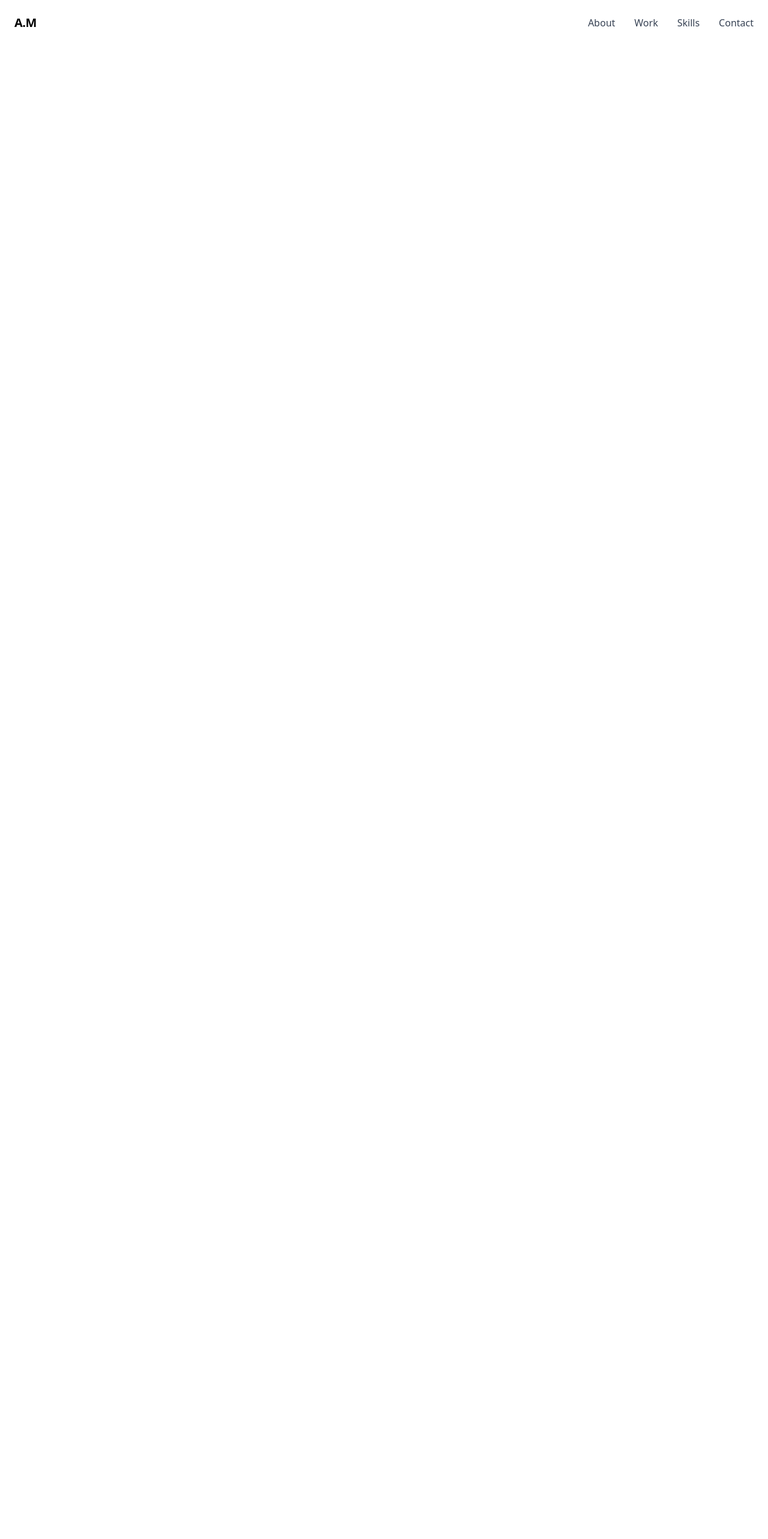
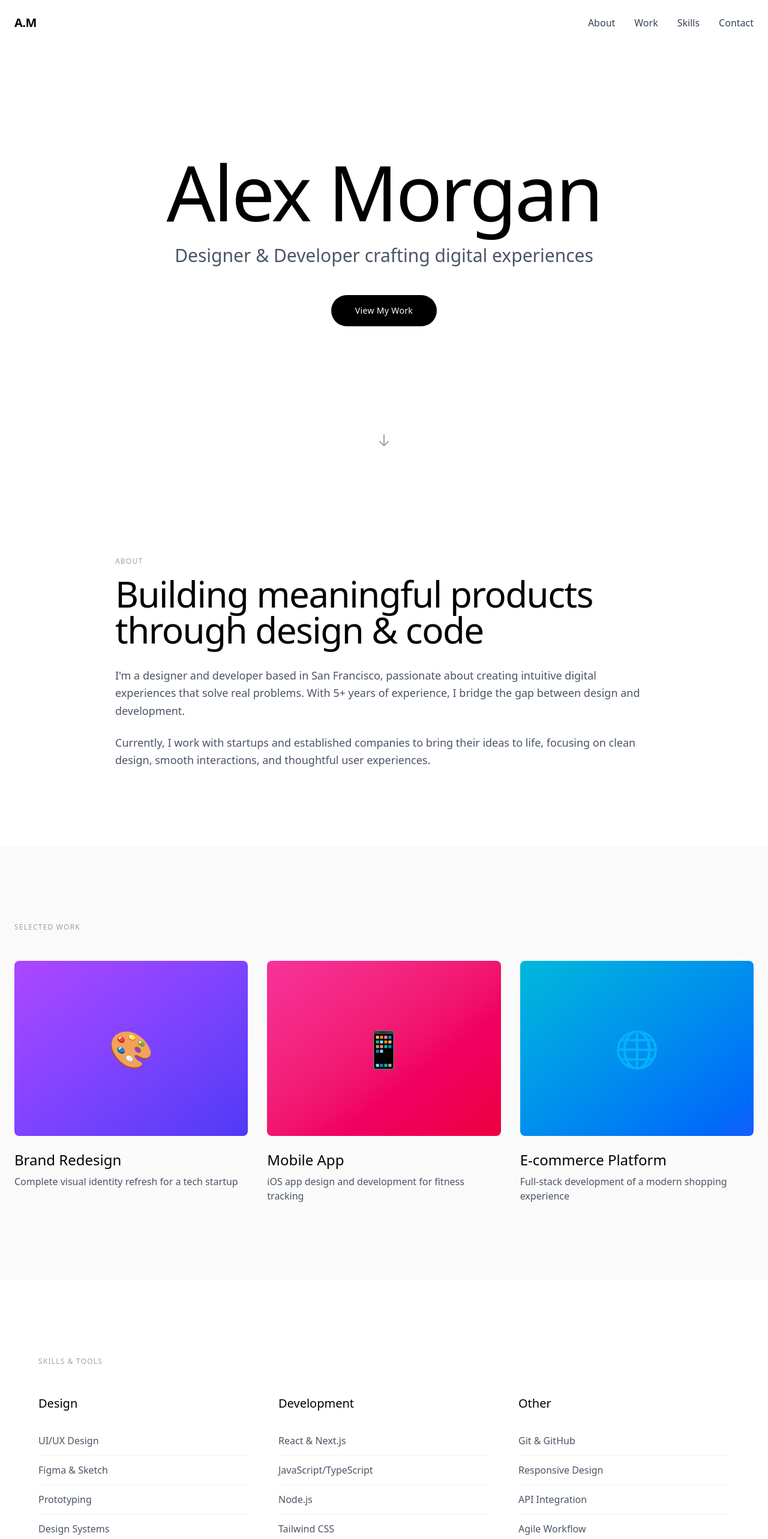
Before and after one commit to AndyAtmadja03S/webp, a Next.js app: page / in a window 1280 px wide. Shown: the top 2566 px of the page at 60% size. Before the commit the page ends 800 px from the top, so only its background shows below. Built offline with nearby package versions, Linux system fonts and the light colour scheme.

Commit message:
Will polish tomorrow

```diff
--- a/app/page.tsx
+++ b/app/page.tsx
@@ -1,6 +1,11 @@
 'use client';
 
 import NavBar from "./components/navbar";
+import AboutPage from "./pages/AboutPage";
+import ContactPage from "./pages/ContactPage";
+import HeroPage from "./pages/HeroPage"
+import SkillsPage from "./pages/SkillsPage";
+import WorkPage from "./pages/WorkPage";
 
 export default function Home() {
   return (
@@ -8,6 +13,12 @@ export default function Home() {
       <NavBar>
 
       </NavBar>
+      <HeroPage></HeroPage>
+      <AboutPage/>
+      <WorkPage></WorkPage>
+      <SkillsPage></SkillsPage>
+      <ContactPage></ContactPage>
+
     </div>
   );
 }
--- /dev/null
+++ b/app/pages/AboutPage.tsx
@@ -0,0 +1,30 @@
+'use client'
+
+export default function About() {
+  return (
+    <section id="about" className="py-32 px-6 bg-white">
+      <div className="max-w-4xl mx-auto">
+        <p className="text-xs uppercase tracking-widest text-gray-400 mb-4">
+          About
+        </p>
+
+        <h2 className="text-4xl md:text-5xl lg:text-6xl font-light tracking-tight mb-8">
+          Building meaningful products through design & code
+        </h2>
+
+        <div className="space-y-6 text-lg text-gray-600 leading-relaxed">
+          <p>
+            I'm a designer and developer based in San Francisco, passionate about creating
+            intuitive digital experiences that solve real problems. With 5+ years of experience,
+            I bridge the gap between design and development.
+          </p>
+
+          <p>
+            Currently, I work with startups and established companies to bring their ideas to life,
+            focusing on clean design, smooth interactions, and thoughtful user experiences.
+          </p>
+        </div>
+      </div>
+    </section>
+  )
+}
--- /dev/null
+++ b/app/pages/ContactPage.tsx
@@ -0,0 +1,43 @@
+'use client'
+
+import Link from 'next/link'
+
+interface ContactLink {
+  label: string
+  href: string
+}
+
+const contactLinks: ContactLink[] = [
+  { label: 'Email', href: 'mailto:hello@alexmorgan.com' },
+  { label: 'Twitter', href: '#' },
+  { label: 'LinkedIn', href: '#' },
+  { label: 'GitHub', href: '#' },
+]
+
+export default function Contact() {
+  return (
+    <section id="contact" className="py-32 px-6 bg-black text-white">
+      <div className="max-w-4xl mx-auto text-center">
+        <h2 className="text-5xl md:text-6xl lg:text-7xl font-light tracking-tight mb-8">
+          Let's work together
+        </h2>
+
+        <p className="text-xl text-gray-400 mb-12">
+          I'm always interested in hearing about new projects and opportunities.
+        </p>
+
+        <div className="flex flex-wrap justify-center gap-8">
+          {contactLinks.map((link) => (
+            <Link
+              key={link.label}
+              href={link.href}
+              className="text-lg hover:text-purple-400 transition-colors duration-300"
+            >
+              {link.label}
+            </Link>
+          ))}
+        </div>
+      </div>
+    </section>
+  )
+}
--- /dev/null
+++ b/app/pages/HeroPage.tsx
@@ -0,0 +1,61 @@
+'use client'
+
+import { useEffect, useState } from 'react'
+import Link from 'next/link'
+
+export default function Hero() {
+  const [mounted, setMounted] = useState(false)
+
+  useEffect(() => {
+    setMounted(true)
+  }, [])
+
+  return (
+    <section className="relative h-screen flex items-center justify-center px-6">
+      <div className="max-w-5xl mx-auto text-center">
+        <h1
+          className={`text-7xl md:text-8xl lg:text-9xl font-light tracking-tight mb-6 transition-all duration-1000 ${
+            mounted ? 'opacity-100 translate-y-0' : 'opacity-0 translate-y-8'
+          }`}
+        >
+          Alex Morgan
+        </h1>
+
+        <p
+          className={`text-xl md:text-2xl lg:text-3xl text-gray-600 mb-12 transition-all duration-1000 delay-200 ${
+            mounted ? 'opacity-100 translate-y-0' : 'opacity-0 translate-y-8'
+          }`}
+        >
+          Designer & Developer crafting digital experiences
+        </p>
+
+        <Link
+          href="#work"
+          className={`inline-block px-10 py-4 bg-black text-white rounded-full text-sm tracking-wide hover:scale-105 hover:shadow-2xl transition-all duration-300 ${
+            mounted ? 'opacity-100 translate-y-0' : 'opacity-0 translate-y-8'
+          }`}
+          style={{ transitionDelay: '400ms' }}
+        >
+          View My Work
+        </Link>
+      </div>
+
+      {/* Scroll indicator */}
+      <div className="absolute bottom-12 left-1/2 -translate-x-1/2 animate-bounce">
+        <svg
+          className="w-6 h-6 text-gray-400"
+          fill="none"
+          stroke="currentColor"
+          viewBox="0 0 24 24"
+        >
+          <path
+            strokeLinecap="round"
+            strokeLinejoin="round"
+            strokeWidth={2}
+            d="M19 14l-7 7m0 0l-7-7m7 7V3"
+          />
+        </svg>
+      </div>
+    </section>
+  )
+}
--- /dev/null
+++ b/app/pages/SkillsPage.tsx
@@ -0,0 +1,57 @@
+'use client'
+
+interface SkillCategory {
+  title: string
+  skills: string[]
+}
+
+const skillCategories: SkillCategory[] = [
+  {
+    title: 'Design',
+    skills: ['UI/UX Design', 'Figma & Sketch', 'Prototyping', 'Design Systems'],
+  },
+  {
+    title: 'Development',
+    skills: ['React & Next.js', 'JavaScript/TypeScript', 'Node.js', 'Tailwind CSS'],
+  },
+  {
+    title: 'Other',
+    skills: ['Git & GitHub', 'Responsive Design', 'API Integration', 'Agile Workflow'],
+  },
+]
+
+export default function Skills() {
+  return (
+    <section id="skills" className="py-32 px-6 bg-white">
+      <div className="max-w-6xl mx-auto">
+        <p className="text-xs uppercase tracking-widest text-gray-400 mb-12">
+          Skills & Tools
+        </p>
+
+        <div className="grid grid-cols-1 md:grid-cols-3 gap-12">
+          {skillCategories.map((category) => (
+            <SkillCategory key={category.title} category={category} />
+          ))}
+        </div>
+      </div>
+    </section>
+  )
+}
+
+function SkillCategory({ category }: { category: SkillCategory }) {
+  return (
+    <div>
+      <h3 className="text-xl font-medium mb-6">{category.title}</h3>
+      <ul className="space-y-0">
+        {category.skills.map((skill) => (
+          <li
+            key={skill}
+            className="py-3 text-gray-600 border-b border-gray-100"
+          >
+            {skill}
+          </li>
+        ))}
+      </ul>
+    </div>
+  )
+}
--- /dev/null
+++ b/app/pages/WorkPage.tsx
@@ -0,0 +1,76 @@
+'use client'
+
+import { useState } from 'react'
+
+interface Project {
+  id: number
+  title: string
+  description: string
+  icon: string
+  gradient: string
+}
+
+const projects: Project[] = [
+  {
+    id: 1,
+    title: 'Brand Redesign',
+    description: 'Complete visual identity refresh for a tech startup',
+    icon: '🎨',
+    gradient: 'from-purple-500 to-indigo-600',
+  },
+  {
+    id: 2,
+    title: 'Mobile App',
+    description: 'iOS app design and development for fitness tracking',
+    icon: '📱',
+    gradient: 'from-pink-500 to-rose-600',
+  },
+  {
+    id: 3,
+    title: 'E-commerce Platform',
+    description: 'Full-stack development of a modern shopping experience',
+    icon: '🌐',
+    gradient: 'from-cyan-500 to-blue-600',
+  },
+]
+
+export default function Work() {
+  return (
+    <section id="work" className="py-32 px-6 bg-neutral-50">
+      <div className="max-w-7xl mx-auto">
+        <p className="text-xs uppercase tracking-widest text-gray-400 mb-12">
+          Selected Work
+        </p>
+
+        <div className="grid grid-cols-1 md:grid-cols-2 lg:grid-cols-3 gap-8">
+          {projects.map((project, index) => (
+            <ProjectCard key={project.id} project={project} index={index} />
+          ))}
+        </div>
+      </div>
+    </section>
+  )
+}
+
+function ProjectCard({ project, index }: { project: Project; index: number }) {
+  const [isHovered, setIsHovered] = useState(false)
+
+  return (
+    <div
+      className="group cursor-pointer transition-transform duration-300 hover:-translate-y-3"
+      onMouseEnter={() => setIsHovered(true)}
+      onMouseLeave={() => setIsHovered(false)}
+    >
+      <div
+        className={`w-full aspect-[4/3] bg-gradient-to-br ${project.gradient} rounded-lg mb-6 flex items-center justify-center text-6xl transition-all duration-300 ${
+          isHovered ? 'rounded-2xl' : 'rounded-lg'
+        }`}
+      >
+        {project.icon}
+      </div>
+
+      <h3 className="text-2xl font-medium mb-2">{project.title}</h3>
+      <p className="text-gray-600">{project.description}</p>
+    </div>
+  )
+}
```
